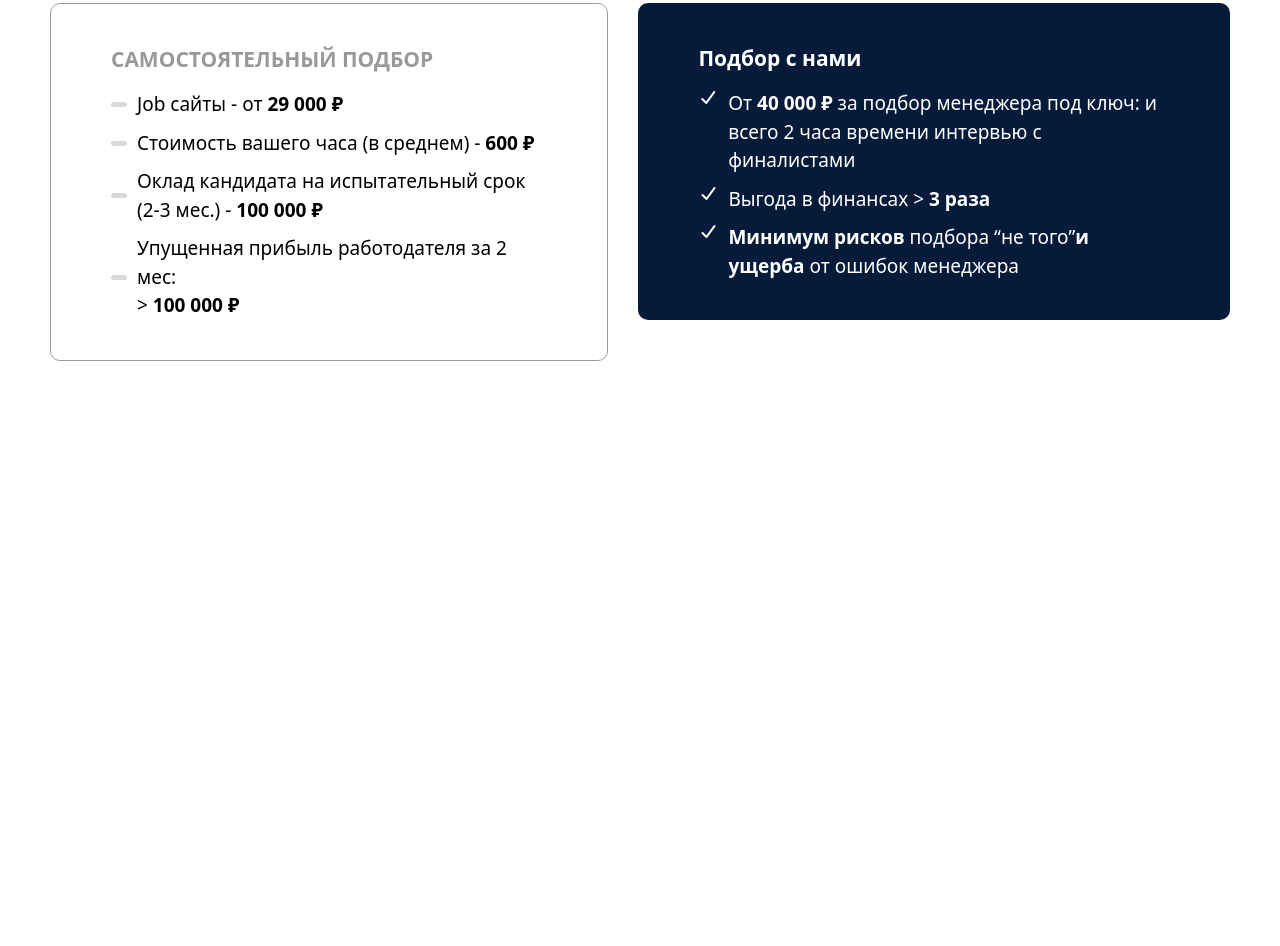
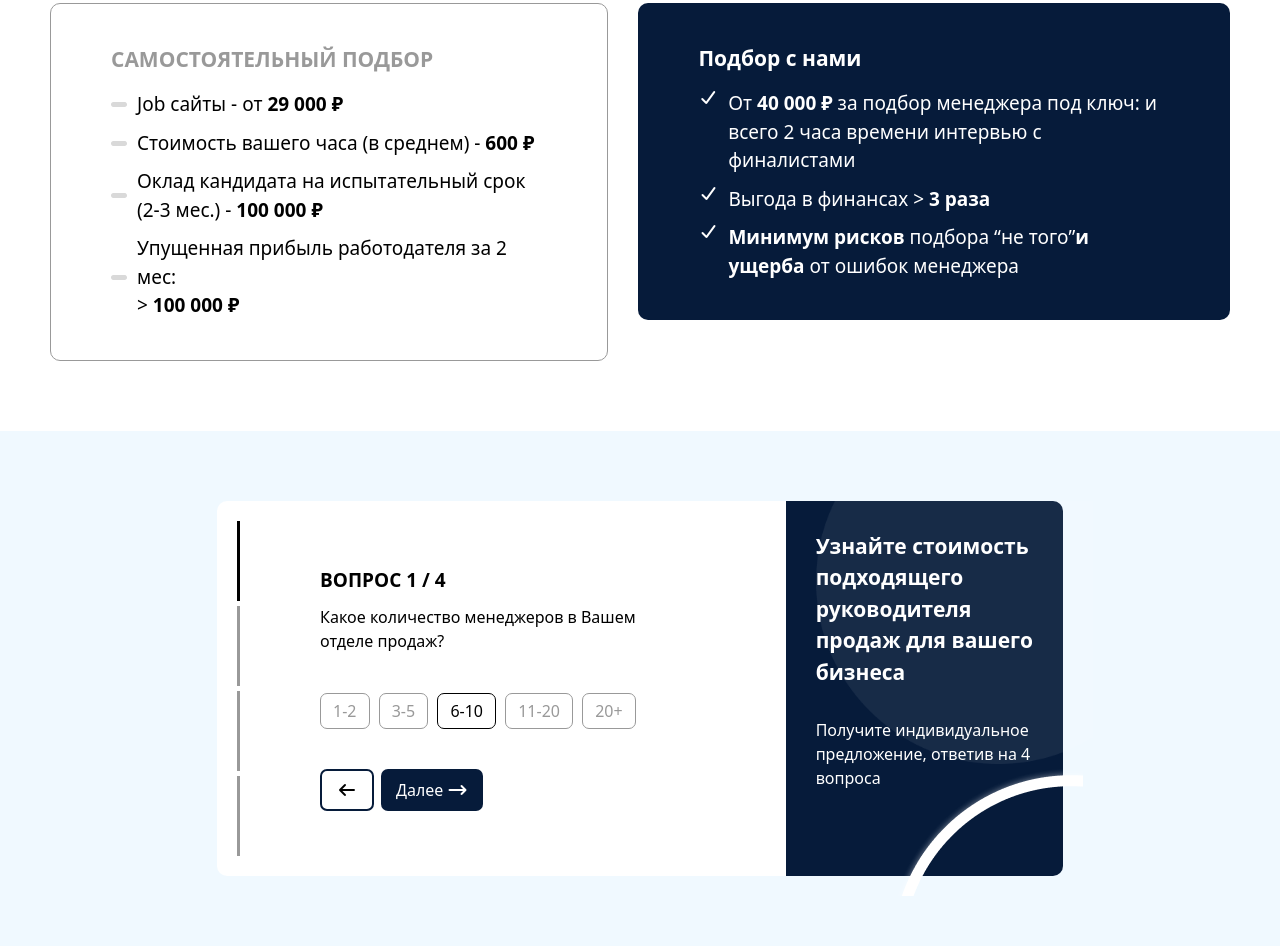
Before and after one commit to Tol1bjon/EXAM2.2.git-and-github, a website: page index.html in a window 1280 px wide. Shown: the part 1605-2551 px from the top of the page. Before the commit the page ends 2036 px from the top, so only its background shows below. Drawn offline with Linux system fonts and the light colour scheme.

Commit message:
Section4

```diff
--- a/index.html
+++ b/index.html
@@ -185,6 +185,39 @@
                 </div>
             </aside>
         </section>
+        <section class="bg-[#F0F9FF] py-[70px] lg:px-0 px-[10px]">
+            <div class="max-w-[1200px] m-auto flex lg:flex-row flex-col-reverse justify-center">
+                <aside class="flex items-center gap-[30px] p-[20px] bg-[white] rounded-l-[10px]">
+                    <div class="flex lg:flex flex-col gap-[5px] items-baseline hidden">
+                        <div class="w-[3px] h-[80px] bg-[black]"></div>
+                        <div class="w-[3px] h-[80px] bg-[#999999]"></div>
+                        <div class="w-[3px] h-[80px] bg-[#999999]"></div>
+                        <div class="w-[3px] h-[80px] bg-[#999999]"></div>
+                    </div>
+                    <div class="flex flex-col gap-[10px] py-[40px] px-[50px] lg:pr-[130px]">
+                        <h1 class="font-bold text-[19px]">ВОПРОС 1 / 4</h1>
+                        <p>Какое количество менеджеров в Вашем <br class="lg:flex hidden"> отделе продаж?</p>
+                        <div class="flex lg:flex hidden justify-between py-[30px]">
+                            <div class="rounded-[7px] p-[5px] px-[12px] border-1 border-[#999999] text-[#999999]">1-2</div>
+                            <div class="rounded-[7px] p-[5px] px-[12px] border-1 border-[#999999] text-[#999999]">3-5</div>
+                            <div class="rounded-[7px] p-[5px] px-[12px] border-1 border-black">6-10</div>
+                            <div class="rounded-[7px] p-[5px] px-[12px] border-1 border-[#999999] text-[#999999]">11-20</div>
+                            <div class="rounded-[7px] p-[5px] px-[12px] border-1 border-[#999999] text-[#999999]">20+</div>
+                        </div>
+                        <div class="flex gap-[7px]">
+                            <button class="border-2 border-[#061B3A] rounded-[7px] py-[7px] px-[15px]"><i class="fa-solid fa-arrow-left"></i></button>
+                            <button class="rounded-[7px] py-[7px] px-[15px] bg-[#061B3A] text-[white]">Далее <i class="fa-solid fa-arrow-right-long text-[white]"></i></button>
+                        </div>
+                    </div>
+                </aside>
+                <aside class="p-[30px] bg-[#061B3A] rounded-r-[10px] flex flex-col gap-[30px] text-[white] relative">
+                    <h1 class="font-bold text-[21px]">Узнайте стоимость <br class="lg:flex hidden"> подходящего <br class="lg:flex hidden"> руководителя <br class="lg:flex hidden"> продаж для вашего <br class="lg:flex hidden"> бизнеса</h1>
+                    <p>Получите индивидуальное <br class="lg:flex hidden"> предложение, ответив на 4 <br class="lg:flex hidden"> вопроса</p>
+                    <img class="absolute bottom-[-20px] right-[-20px] lg:flex hidden" src="./src/Ellipse 5.png" alt="">
+                    <img class="absolute top-0 lg:flex hidden" src="./src/Ellipse 4.png" alt="">
+                </aside>
+            </div>
+        </section>
     </main>
 </body>
 </html>
```
Also changed, not shown: src/Ellipse 4.png (added), src/Ellipse 5.png (added), src/output.css.
